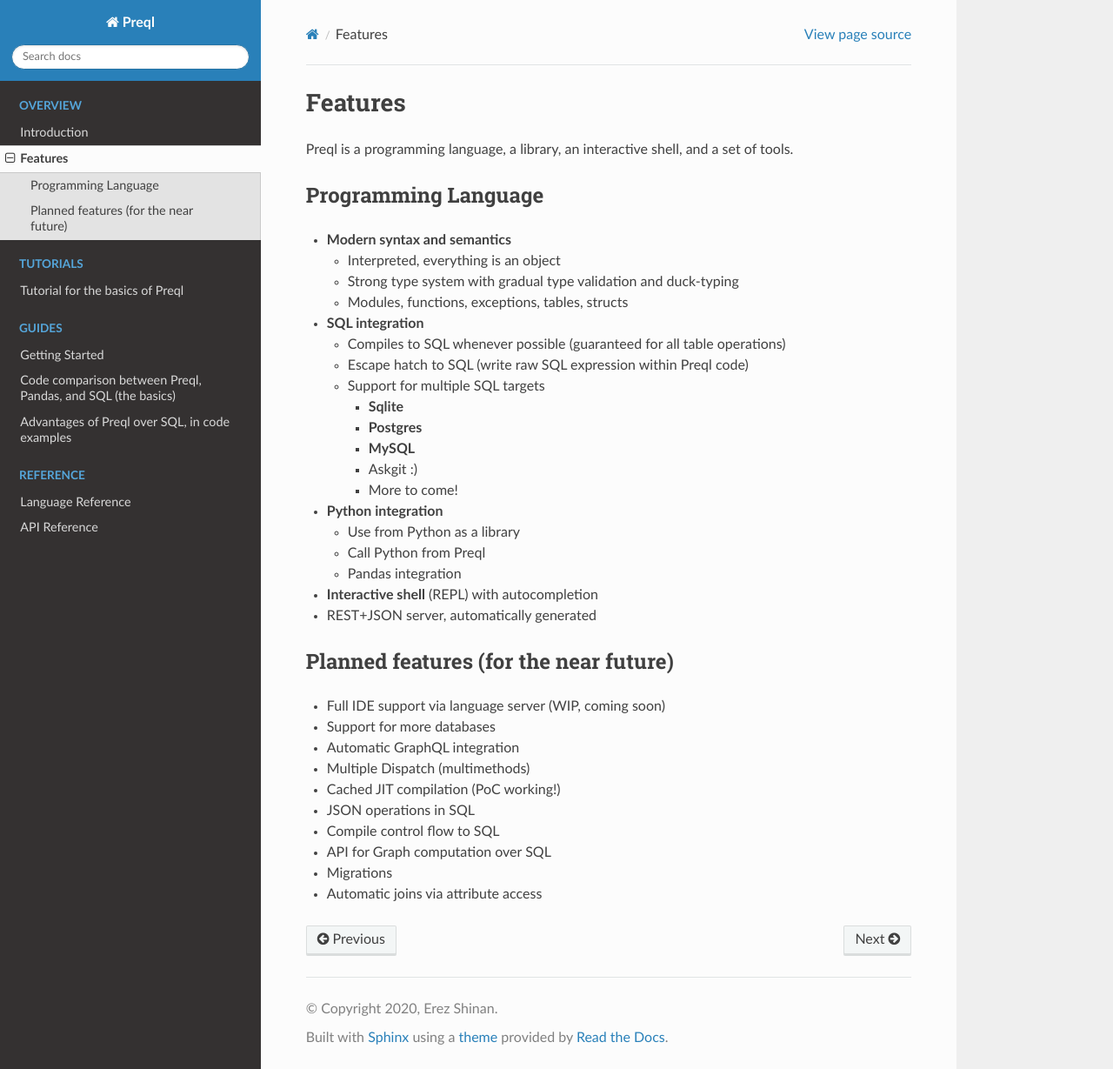
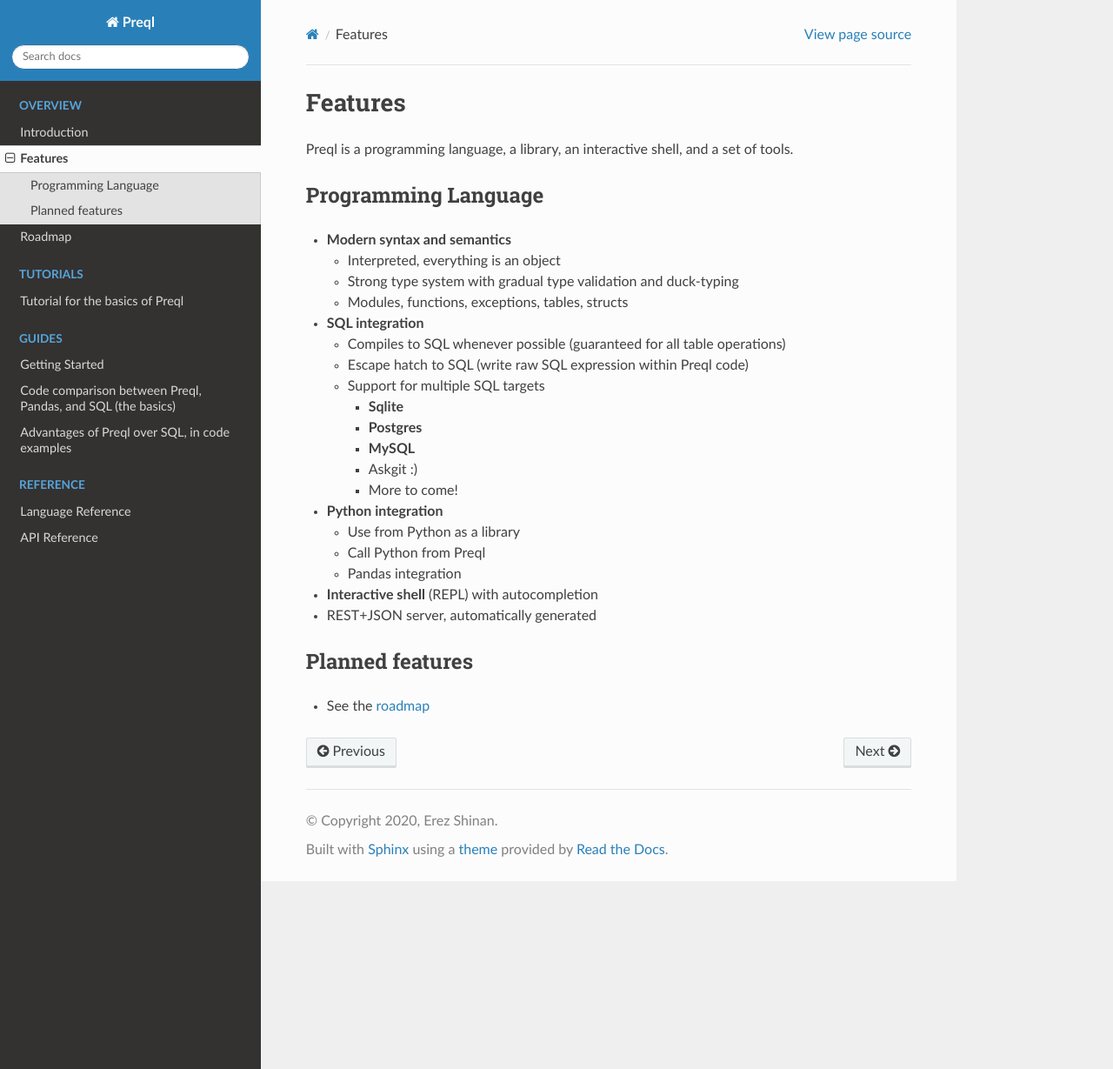
Before and after one commit to erezsh/Preql, a Sphinx documentation site: the page built from docs/features.md, in a window 1280 px wide and 1229 px high. Shown: the whole window at 87% size. Built offline with Sphinx 7.4.7 and the Read the Docs theme 2.0.0, drawn with Linux system fonts in a browser that asks for light colours.

Commit message:
Added roadmap page

```diff
--- a/docs/features.md
+++ b/docs/features.md
@@ -27,14 +27,6 @@
 - REST+JSON server, automatically generated
 
 
-## Planned features (for the near future)
-- Full IDE support via language server (WIP, coming soon)
-- Support for more databases
-- Automatic GraphQL integration
-- Multiple Dispatch (multimethods)
-- Cached JIT compilation (PoC working!)
-- JSON operations in SQL
-- Compile control flow to SQL
-- API for Graph computation over SQL
-- Migrations
-- Automatic joins via attribute access
+## Planned features
+
+- See the [roadmap](roadmap.md)
--- a/docs/index.rst
+++ b/docs/index.rst
@@ -9,6 +9,7 @@
 
    introduction
    features
+   roadmap
 
 .. toctree::
    :maxdepth: 2
@@ -46,6 +47,8 @@
 -  :doc:`introduction`
 -  :doc:`getting-started`
 -  :doc:`features`
+-  :doc:`roadmap`
+
 -  Tutorials
 
    -  :doc:`tutorial`
```
Also changed, not shown: docs/roadmap.md (added, +25 -0 lines).
